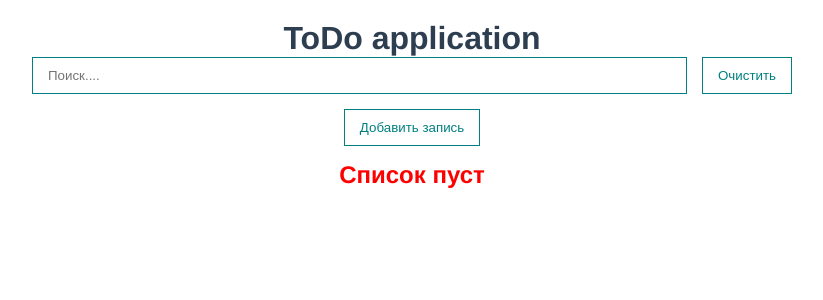
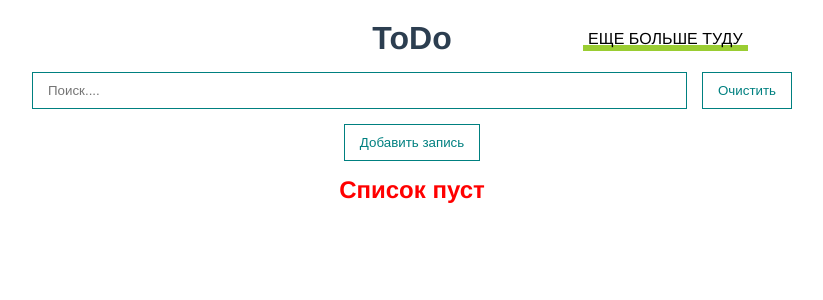
Before and after one commit to SergeyKirintsev/vue-todo, a Vue app in the folder frontend/: page /#/ in a window 1280 px wide. Shown: the top 300 px of the page, without its empty margins (228-1051 px from the left). Built offline with nearby package versions, Linux system fonts and the light colour scheme; no server answers.

Commit message:
feat: add about page

```diff
--- a/frontend/src/App.vue
+++ b/frontend/src/App.vue
@@ -1,9 +1,16 @@
 <template>
-<!--  <div id="nav">-->
-<!--    <router-link to="/">Home</router-link> |-->
-<!--    <router-link to="/">About</router-link>-->
-<!--  </div>-->
-  <Title title="ToDo application" />
+  <!--  <div id="nav">-->
+  <!--    <router-link to="/">Home</router-link> |-->
+  <!--    <router-link to="/">About</router-link>-->
+  <!--  </div>-->
+  <div class="wrapper">
+    <div></div>
+    <Title title="ToDo" />
+    <router-link class="link" to="/about"
+      ><span class="marker">Еще больше туду</span></router-link
+    >
+  </div>
+
   <router-view />
 </template>
 
@@ -30,4 +37,27 @@ export default {
   max-width: 800px;
   margin: 0 auto;
 }
+.wrapper {
+  display: grid;
+  grid-template-columns: 1fr 1fr 1fr;
+  align-items: center;
+  position: relative;
+}
+.marker {
+  text-transform: uppercase;
+  color: black;
+}
+.marker::after {
+  content: "";
+  height: 6px;
+  width: 165px;
+  background-color: yellowgreen;
+  position: absolute;
+  top: 25px;
+  right: 44px;
+  z-index: -1;
+}
+.link {
+  text-decoration: none;
+}
 </style>
--- a/frontend/src/router/index.js
+++ b/frontend/src/router/index.js
@@ -1,6 +1,6 @@
 import { createRouter, createWebHashHistory } from "vue-router";
 import Home from "../views/Home.vue";
-// import About from "../views/About";
+import About from "../views/About";
 
 const routes = [
   {
@@ -8,16 +8,16 @@ const routes = [
     name: "Home",
     component: Home,
   },
-  // {
-  //   path: "/",
-  //   name: "About",
-  //   // route level code-splitting
-  //   // this generates a separate chunk (about.[hash].js) for this route
-  //   // which is lazy-loaded when the route is visited.
-  //   // component: () =>
-  //   //   import(/* webpackChunkName: "about" */ "../views/About.vue"),
-  //   component: About,
-  // },
+  {
+    path: "/about",
+    name: "About",
+    // route level code-splitting
+    // this generates a separate chunk (about.[hash].js) for this route
+    // which is lazy-loaded when the route is visited.
+    // component: () =>
+    //   import(/* webpackChunkName: "about" */ "../views/About.vue"),
+    component: About,
+  },
 ];
 
 const router = createRouter({
--- /dev/null
+++ b/frontend/src/views/About.vue
@@ -0,0 +1,13 @@
+<template>
+  <p>Мы делаем самые лучшие тудушки и другие приложения</p>
+  <p>Пишите письма!</p>
+  <router-link to="/">На главную</router-link>
+</template>
+
+<script>
+export default {
+  name: "About",
+};
+</script>
+
+<style scoped></style>
--- a/frontend/src/views/Home.vue
+++ b/frontend/src/views/Home.vue
@@ -104,6 +104,7 @@ export default {
 
 <style>
 .search-panel {
+  margin-top: 15px;
   display: flex;
   align-items: center;
 }
```
